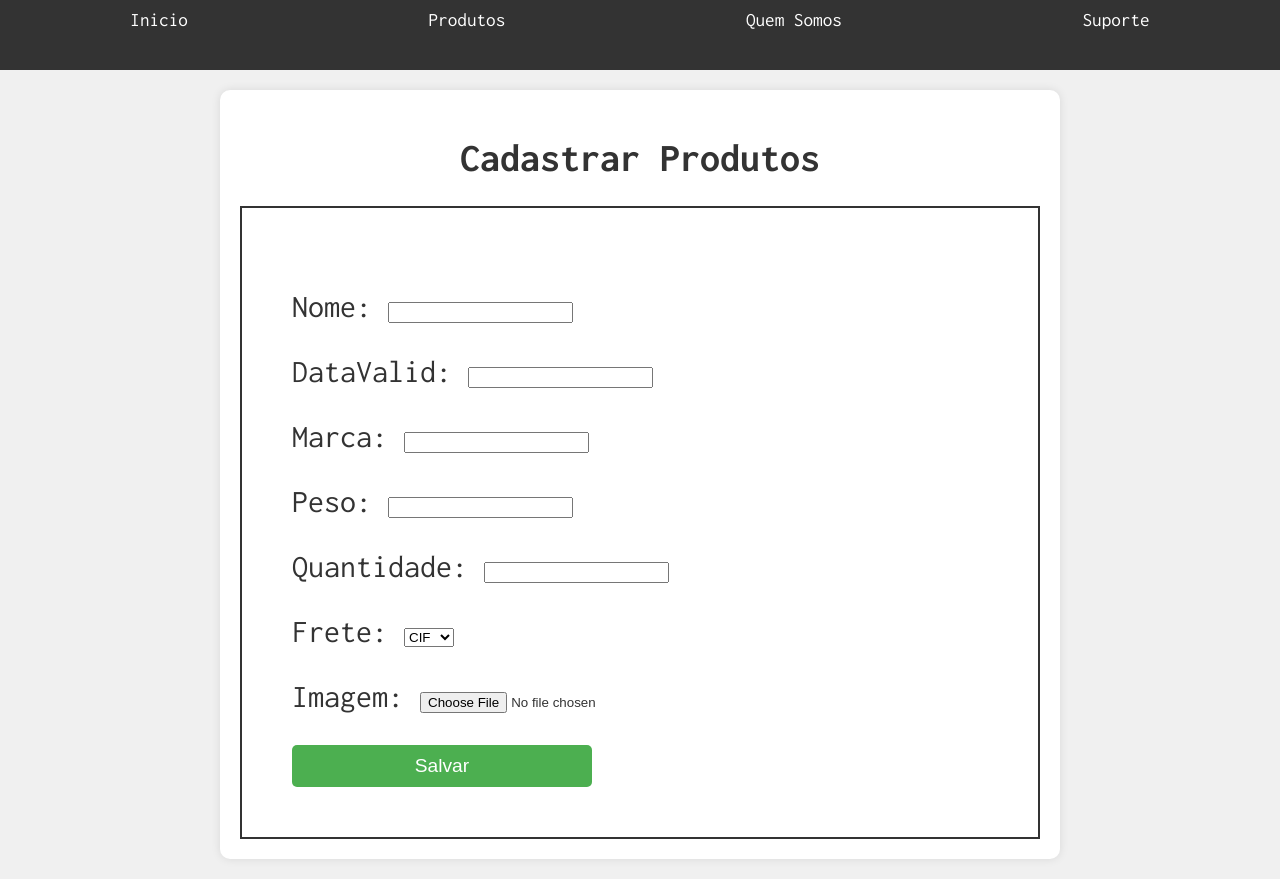
After one commit to ThalesHenri/EcoSertaoComprador, a Django app: page /cadastrarProduto/ in a window 1280 px wide. The commit adds this page. Run offline with Django 5.2, Linux system fonts and the light colour scheme.

Commit message:
added the form in the ecoFornecedor template

```diff
--- /dev/null
+++ b/ecoComprador/main/forms.py
@@ -0,0 +1,8 @@
+from django import forms
+from .models import Produto
+
+class ProdutoForm(forms.ModelForm):
+
+    class Meta:
+        model = Produto
+        fields = ['nome','dataValid','marca','peso','quantidade','frete','imagem']
--- a/ecoComprador/main/static/css/style.css
+++ b/ecoComprador/main/static/css/style.css
@@ -50,7 +50,6 @@ nav ul a:hover {
     text-align: center;
     margin-top: 50px;
     font-size: 2rem;
-    color: red;
 }
 .productContainer {
     background-color: #f9f9f9;
@@ -101,4 +100,12 @@ nav ul a:hover {
 }
 .buyButton:hover {
     background-color: #45a049;
-}s
+}
+.produtoForm{
+    border: 2px solid;
+    display: block;
+    text-align: left;
+    font-size: 2rem;
+    padding: 50px;
+
+}
--- /dev/null
+++ b/ecoComprador/main/templates/cadastroProdutos.html
@@ -0,0 +1,11 @@
+{% extends "index.html" %}
+
+ {% block pageTitle %}EcoFornecedor{% endblock  %}
+ {% block contentTitle%}Cadastrar Produtos{% endblock %}
+ {% block content %}
+    <form action="submitProduto" method="post" class="produtoForm">
+        {% csrf_token %}
+        {{ form.as_p }}
+        <button type="submit" class="buyButton" style="width: 300px;">Salvar</button>
+    </form>
+ {% endblock %}
--- a/ecoComprador/main/templates/index.html
+++ b/ecoComprador/main/templates/index.html
@@ -4,7 +4,7 @@
 <head>
     <meta charset="UTF-8">
     <meta name="viewport" content="width=device-width, initial-scale=1.0">
-    <title>EcoComprador</title>
+    <title>{% block pageTitle %}EcoComprador{% endblock %}</title>
     <link rel="stylesheet" type="text/css" href="{% static 'css/style.css' %}">
     <link rel="preconnect" href="https://fonts.googleapis.com">
     <link rel="preconnect" href="https://fonts.gstatic.com" crossorigin>
@@ -15,13 +15,13 @@
         <ul>
             <li><a href="#">Inicio</a></li>
             <li><a href="#">Produtos</a></li>
-            <li><a href="#">Pedidos</a></li>
+            <li><a href="#">Quem Somos</a></li>
             <li><a href="#">Suporte</a></li>
         </ul>
     </nav>
     <div class="contentContainer">
         <div class="contentTitle">
-            <h1>Lista de Produtos</h1>
+            <h1>{% block contentTitle %}Lista de Produtos{% endblock %}</h1>
         </div>
         <div class="content">
             {% block content %}
--- a/ecoComprador/main/urls.py
+++ b/ecoComprador/main/urls.py
@@ -4,5 +4,6 @@ from . import views
 
 
 urlpatterns = [
-    path('',views.homepage,name='homepage')
+    path('',views.homepage,name='homepage'),
+    path('cadastrarProduto/',views.cadastrarProduto,name='cadastrarProduto')
 ]
--- a/ecoComprador/main/views.py
+++ b/ecoComprador/main/views.py
@@ -1,5 +1,6 @@
 from django.shortcuts import render
 import requests
+from .forms import ProdutoForm
 
 # Create your views here.
 
@@ -17,4 +18,11 @@ def homepage(response):
         'imageUrl' : imageBaseUrl
     }
     return render(response, 'index.html', context)
-    #return render(response ,'index.html')
+
+
+def cadastrarProduto(response):
+    form = ProdutoForm()
+    context ={
+        'form':form
+    }
+    return render(response,'cadastroProdutos.html',context)
--- a/ecoComprador/notes.txt
+++ b/ecoComprador/notes.txt
@@ -8,4 +8,6 @@ TO DO LIST
 5>>>Descobrir como passar informação do formulario pra um script em django(V)
 6>>>Conceituar uma classe ApiSender(V)
 7>>>Testar  a Classe API sender (V)
-8>>>Criar Produtos atraves de um formuláro ()
+8>>>Estruturar a Pagina do formulario de criar produtos(V)
+9>>Estruturar as views da pagina de evento do formulário()
+10>>Criar Produtos atraves de um formuláro se comunicando com a api ()
```
